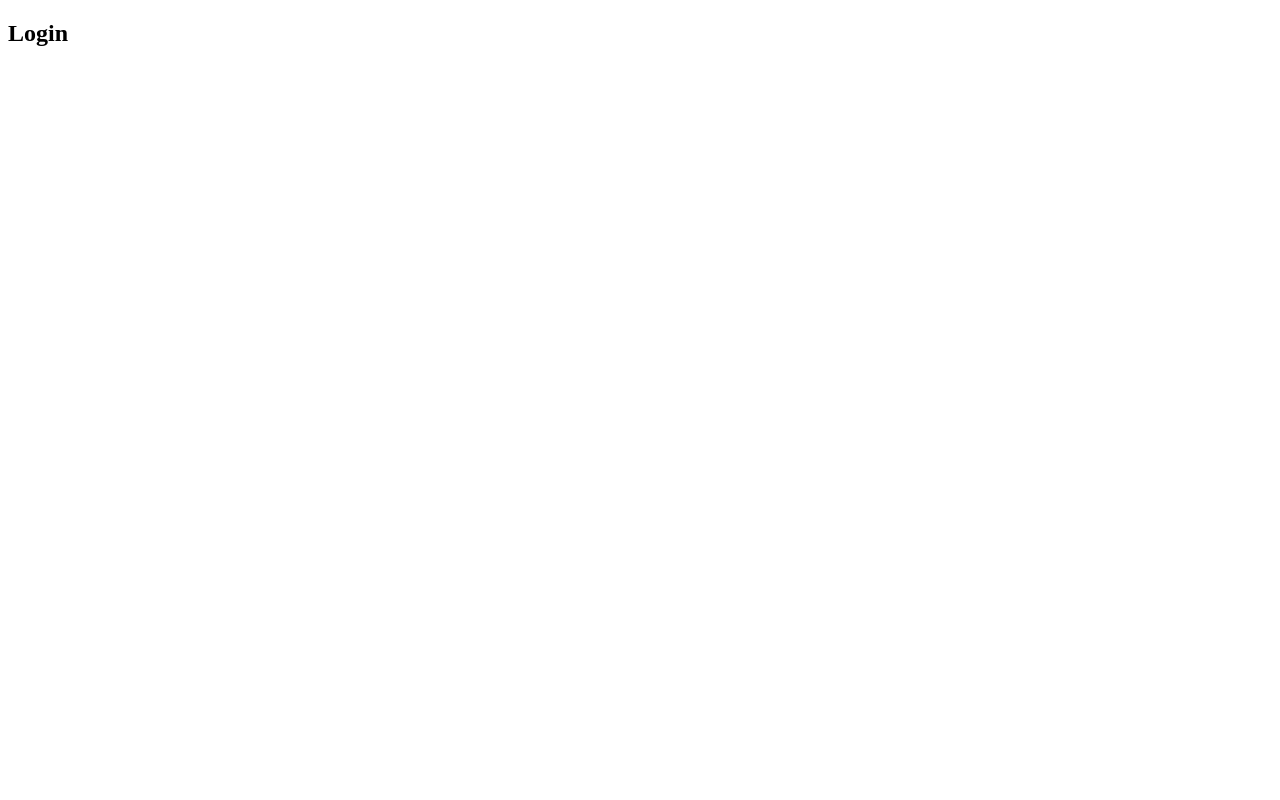
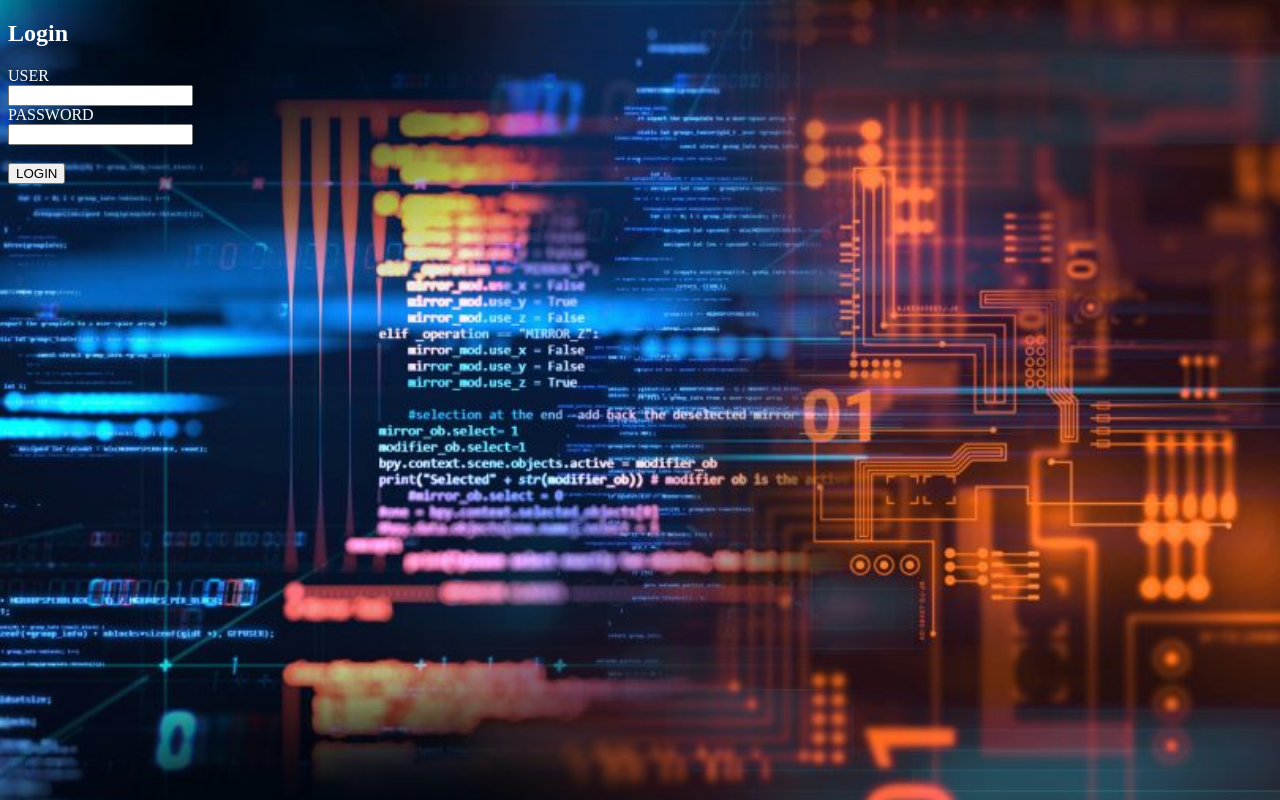
Before and after one commit to Msarmi84/CodeYourWay, a plain HTML site: page index.html in a window 1280 px wide. Drawn offline with Linux system fonts and the light colour scheme.

Commit message:
login page ok

```diff
--- a/index.html
+++ b/index.html
@@ -3,9 +3,24 @@
 <head>
     <meta charset="UTF-8">
     <meta name="viewport" content="width=device-width, initial-scale=1.0">
+    <link rel="stylesheet" href="stylesheet.css">
     <title>CodeYourWay</title>
 </head>
 <body>
+    <div class="login">
  <h2>Login</h2>
+    <form>
+        <label>USER</label>
+        <br>
+        <input type="text">
+        <br>
+        <label>PASSWORD</label>
+        <br>
+        <input type="password">
+        <br>
+        <br>
+        <input type="button" value="LOGIN">
+    </form>
+</div>
 </body>
 </html>
--- /dev/null
+++ b/stylesheet.css
@@ -0,0 +1,7 @@
+body{
+    background-image: url("./imagen_programacion.jpg");
+    background-size: cover;
+}
+.login{
+    color: white;
+}
```
Also changed, not shown: imagen_programacion.jpg (added).
